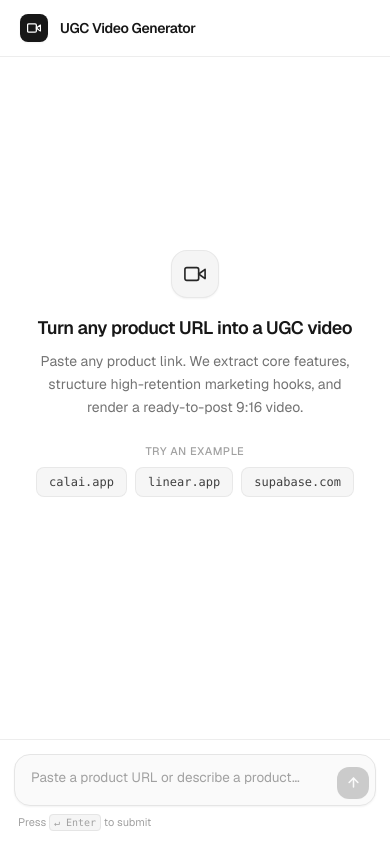
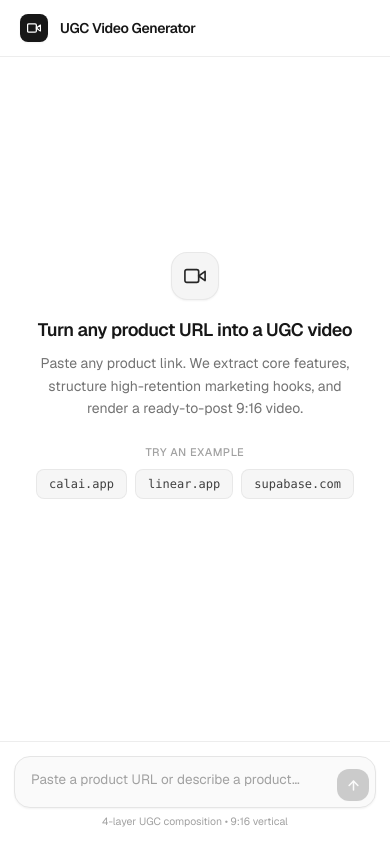
Before and after one commit to srinathdoggala-tech/UGC-video-generator, a Next.js app in the folder ugc-video-generator/: page / in a window 390 px wide. Built offline with nearby package versions, Linux system fonts and the light colour scheme.

Commit message:
refactor: mobile viewport caption refinement

```diff
--- a/ugc-video-generator/src/components/ChatInterface.tsx
+++ b/ugc-video-generator/src/components/ChatInterface.tsx
@@ -329,9 +329,9 @@ export function ChatInterface({ initialMessages = [] }: ChatInterfaceProps) {
             </button>
           </div>
 
-          <div className="flex items-center justify-between mt-2 px-1 text-[11px] text-neutral-400 dark:text-neutral-500">
-            <span>Press <kbd className="font-mono bg-neutral-100 dark:bg-neutral-800 px-1 py-0.5 rounded text-[10px] border border-neutral-200 dark:border-neutral-700">↵ Enter</kbd> to submit</span>
-            <span className="hidden sm:inline">4-layer UGC composition • 9:16 vertical</span>
+          <div className="flex items-center justify-between mt-1.5 px-1 text-[11px] text-neutral-400 dark:text-neutral-500">
+            <span className="hidden sm:inline">Press <kbd className="font-mono bg-neutral-100 dark:bg-neutral-800 px-1 py-0.5 rounded text-[10px] border border-neutral-200 dark:border-neutral-700">↵ Enter</kbd> to submit</span>
+            <span className="text-[10.5px] sm:text-[11px] mx-auto sm:mx-0">4-layer UGC composition • 9:16 vertical</span>
           </div>
         </form>
       </footer>
```
